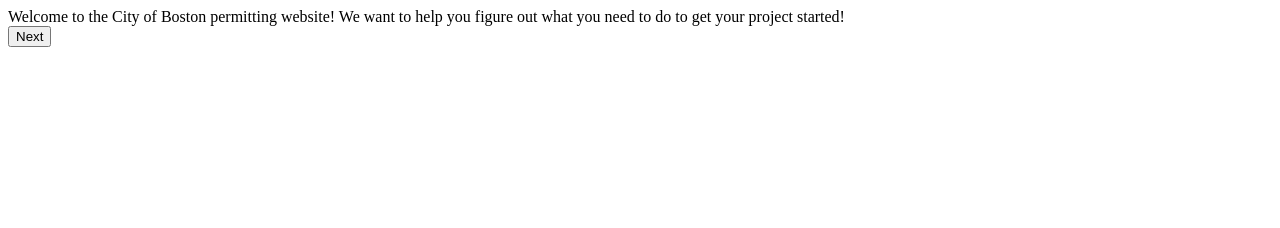
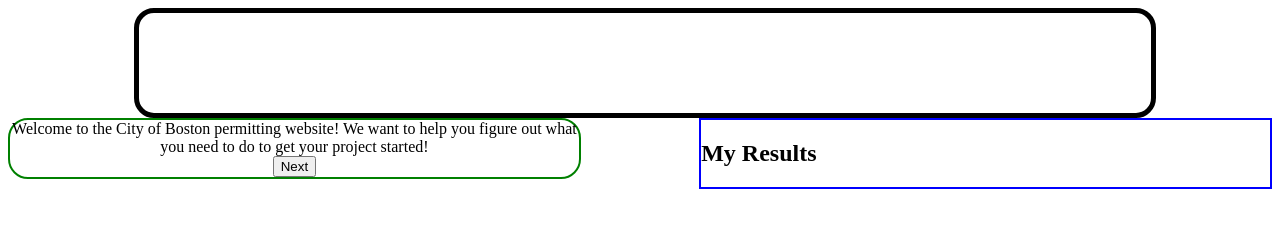
Before and after one commit to jakeaustin/hubhack, a plain HTML site: page index.html in a window 1280 px wide. Drawn offline with Linux system fonts and the light colour scheme.

Commit message:
basic page layout styling

```diff
--- a/app/css/style.css
+++ b/app/css/style.css
@@ -1,3 +1,27 @@
 .hidden {
   display: none;
 }
+
+#roadmap {
+  border: 5px solid black;
+  border-radius: 20px;
+  width: 80%;
+  height: 100px;
+  margin-left: 10%;
+}
+
+#question-box {
+  height: 70%;
+  width: 45%;
+  border: 2px solid green;
+  border-radius: 20px;
+  float: left;
+  text-align: center;
+}
+
+#result-set {
+  height: 70%;
+  width: 45%;
+  float: right;
+  border: 2px solid blue;
+}
--- a/app/views/step.html
+++ b/app/views/step.html
@@ -1,3 +1,7 @@
+<div id="roadmap">
+
+</div>
+<div id="question-box">
   <div>{{ question }}</div>
   <div ng-show="responses.length > 1">
     <input x-ng-click="execute(responses[0])" type="radio" name="yes" value="0">Yes.
@@ -10,3 +14,7 @@
       <button x-ng-click="continue()">{{ continueButtonText }}</button>
     </div>
   </div>
+</div>
+<div id="result-set">
+  <h2> My Results </h2>
+</div>
--- a/index.html
+++ b/index.html
@@ -6,6 +6,8 @@
   <script src="app/js/jquery-1.11.1.min.js" type="text/javascript"></script>
   <script src="app/js/angular.min.js" type="text/javascript"></script>
   <script src="app/js/angular-route.min.js" type="text/javascript"></script>
+  <link rel="stylesheet" type="text/css" href="app/css/style.css">
+
 </head>
 <body>
   <div x-ng-view></div>
```
Lines whose indentation alone changed are shown as unchanged.
